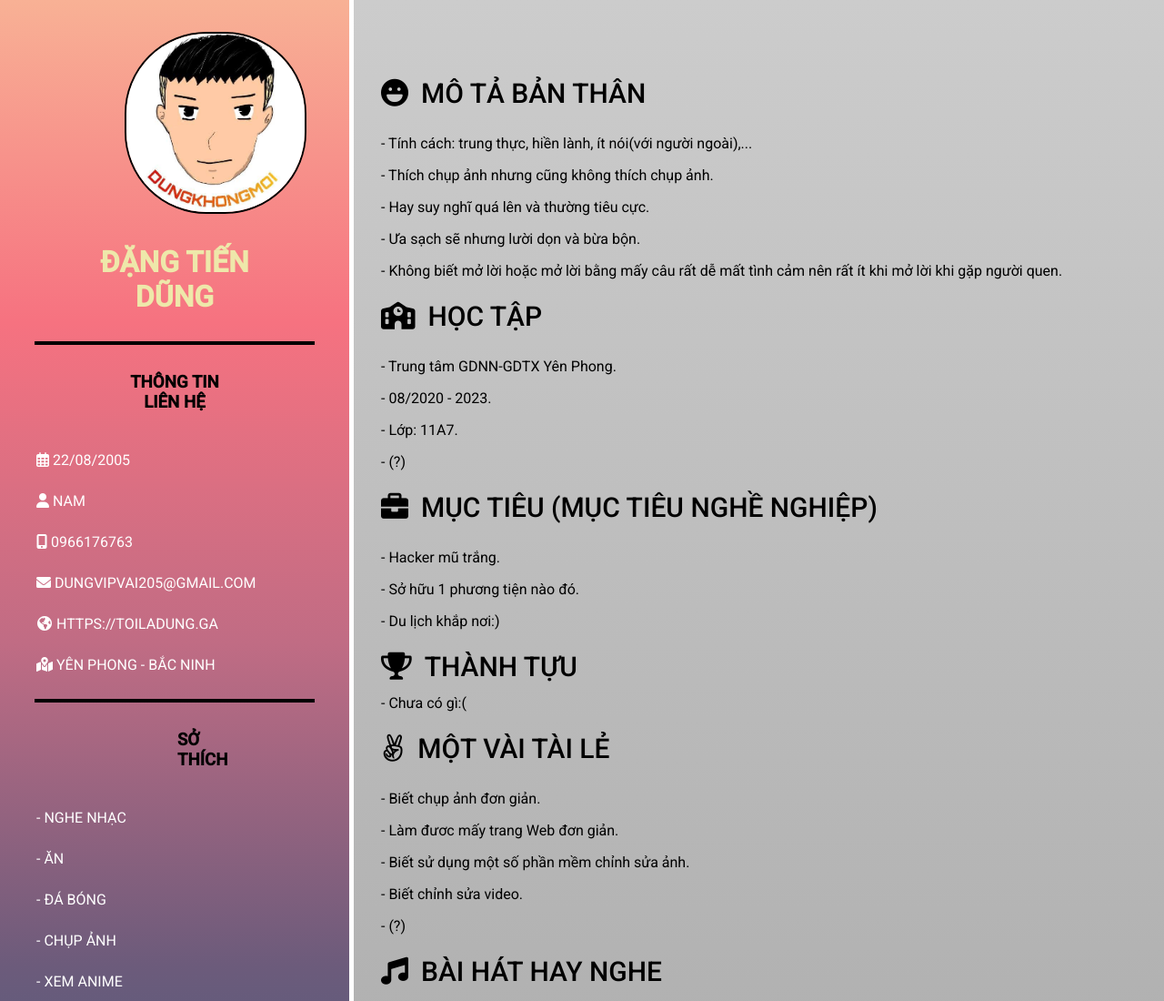
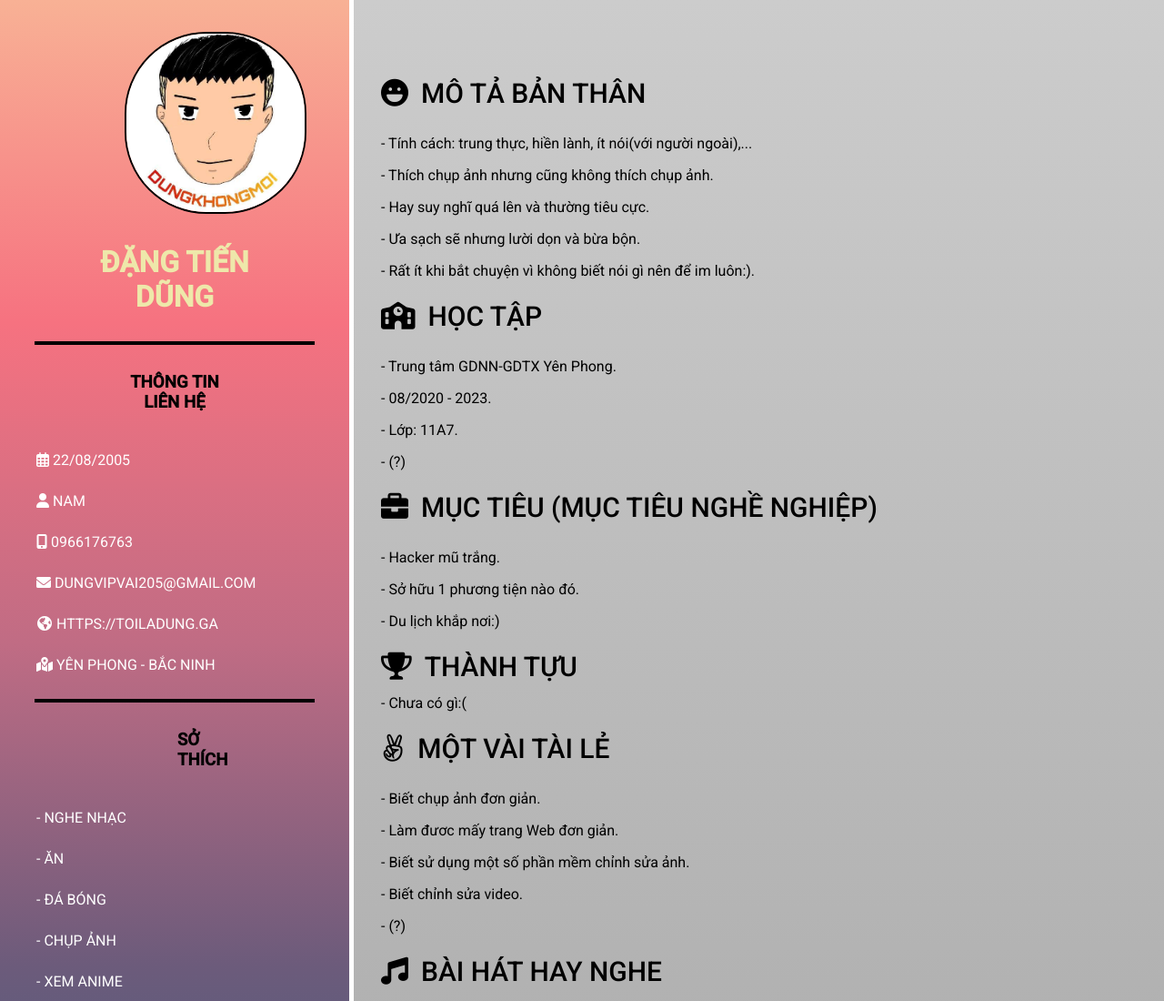
Before and after one commit to Rua17/infor, a plain HTML site: page index.html in a window 1280 px wide. Shown: the top 1100 px of the page at 91% size. Drawn offline with Linux system fonts and the light colour scheme; a script that the page names is missing.

Commit message:
Update index.html

```diff
--- a/index.html
+++ b/index.html
@@ -79,7 +79,7 @@
           <li class="right-item">- Thích chụp ảnh nhưng cũng không thích chụp ảnh.</li>
           <li class="right-item">- Hay suy nghĩ quá lên và thường tiêu cực.</li>
           <li class="right-item">- Ưa sạch sẽ nhưng lười dọn và bừa bộn.</li>
-          <li class="right-item">- Không biết mở lời hoặc mở lời bằng mấy câu rất dễ mất tình cảm nên rất ít khi mở lời khi gặp người quen.</li>
+          <li class="right-item">- Rất ít khi bắt chuyện vì không biết nói gì nên để im luôn:).</li>
         </ul>
         <div class="right-title">
           <i class="right-title-icon fas fa-school"></i>
```
